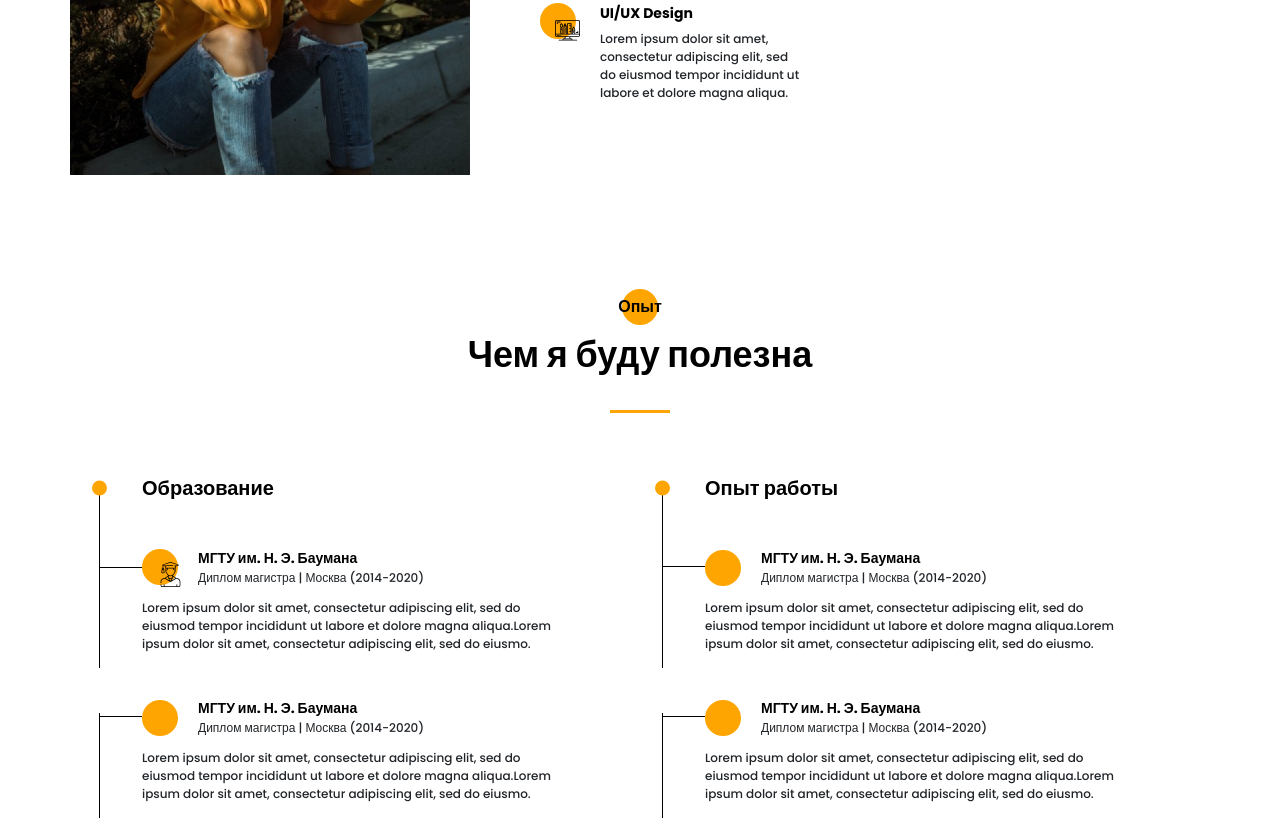
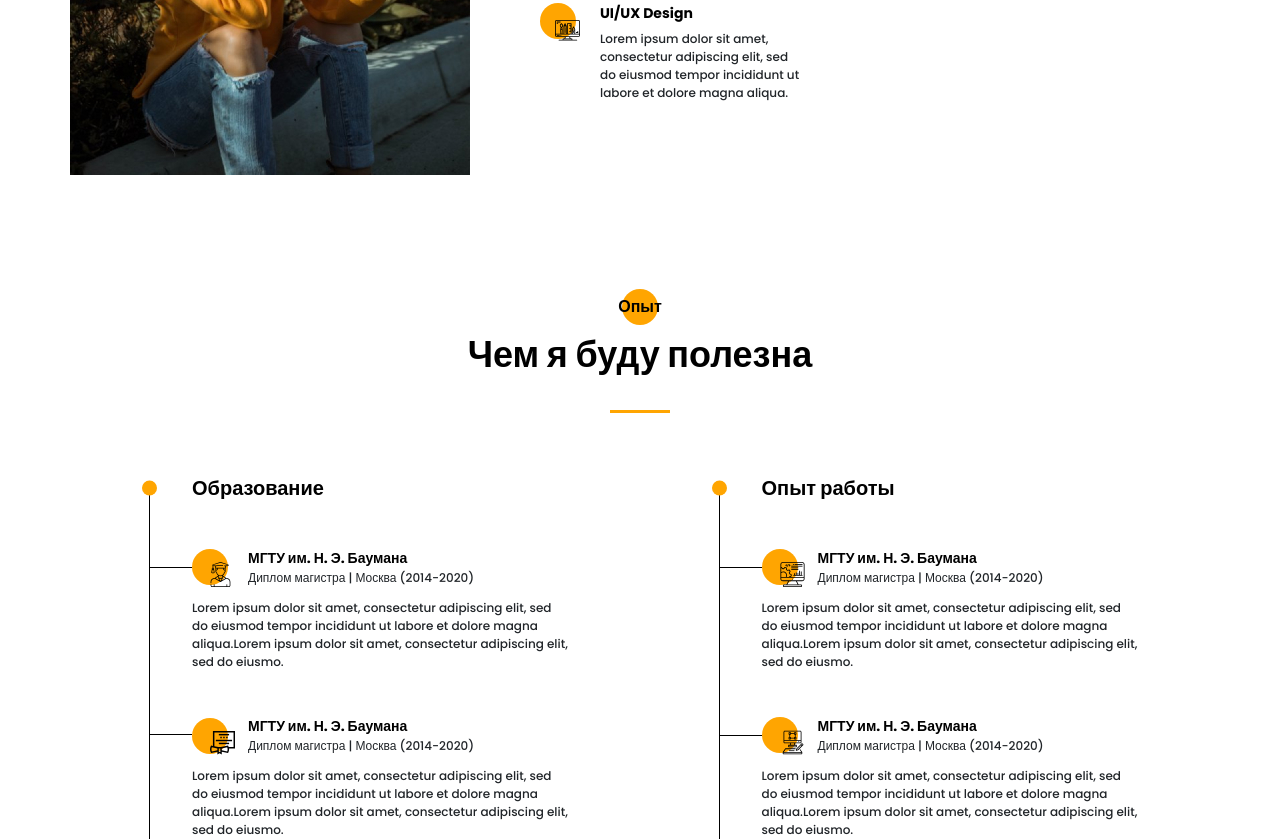
Before and after one commit to artemi258/portfolio, a website: page src/index.html in a window 1280 px wide. Shown: the part 1345-2184 px from the top of the page. Before the commit the page ends 2163 px from the top, so only its background shows below. Drawn offline with nearby package versions, Linux system fonts and the light colour scheme; files that its build step writes are made by us from their sources; files whose address does not match are found by name.

Commit message:
work27.07

```diff
--- a/src/index.html
+++ b/src/index.html
@@ -155,7 +155,7 @@
                         <div class="resume__item">
                             <div class="resume__university">
                                 <div class="resume__block">
-                                    <div class="resume__img"><img src="" alt=""></div>
+                                    <div class="resume__img"><img src="icons/experience/courses.svg" alt=""></div>
                                     <div class="h5 title title__fz14">МГТУ им. Н. Э. Баумана</div>
                                     <div class="resume__diploma">Диплом магистра | Москва (2014-2020)</div>
                                 </div>
@@ -168,7 +168,7 @@
                             <h4 class="title title__fz20 resume__circle">Опыт работы</h4>
                             <div class="resume__university">
                                 <div class="resume__block">
-                                    <div class="resume__img"><img src="" alt=""></div>
+                                    <div class="resume__img"><img src="icons/experience/developer.svg" alt=""></div>
                                     <div class="h5 title title__fz14">МГТУ им. Н. Э. Баумана</div>
                                     <div class="resume__diploma">Диплом магистра | Москва (2014-2020)</div>
                                 </div>
@@ -178,7 +178,7 @@
                         <div class="resume__item">
                             <div class="resume__university">
                                 <div class="resume__block">
-                                    <div class="resume__img"><img src="" alt=""></div>
+                                    <div class="resume__img"><img src="icons/experience/designer.svg" alt=""></div>
                                     <div class="h5 title title__fz14">МГТУ им. Н. Э. Баумана</div>
                                     <div class="resume__diploma">Диплом магистра | Москва (2014-2020)</div>
                                 </div>
--- a/src/sass/blocks/_resume.scss
+++ b/src/sass/blocks/_resume.scss
@@ -15,9 +15,8 @@
     &__wrapper {
         padding: 60px 72px 0 72px;
         display: grid;
-        grid-template-columns: repeat(2, 420px);
+        grid-template-columns: repeat(2, auto);
         column-gap: 143px;
-        row-gap: 45px;
     }
     &__block {
         position: relative;
@@ -25,12 +24,13 @@
     }
     &__item {
         position: relative;
+        padding-left: 50px;
         &::before {
             content: "";
             position: absolute;
-            height: 100%;
+            height: calc(100% + 45px);
             width: 1px;
-            left: -43px;
+            left: 7px;
             top: 15px;
             background-color: #000;
         }
@@ -75,6 +75,9 @@
             border-radius: 100%;
         }
     }
+    &__column {
+        overflow: hidden;
+    }
     &__university {
         margin-top: 45px;
     }
```
Also changed, not shown: dist/css/style.min.css, dist/index.html.
